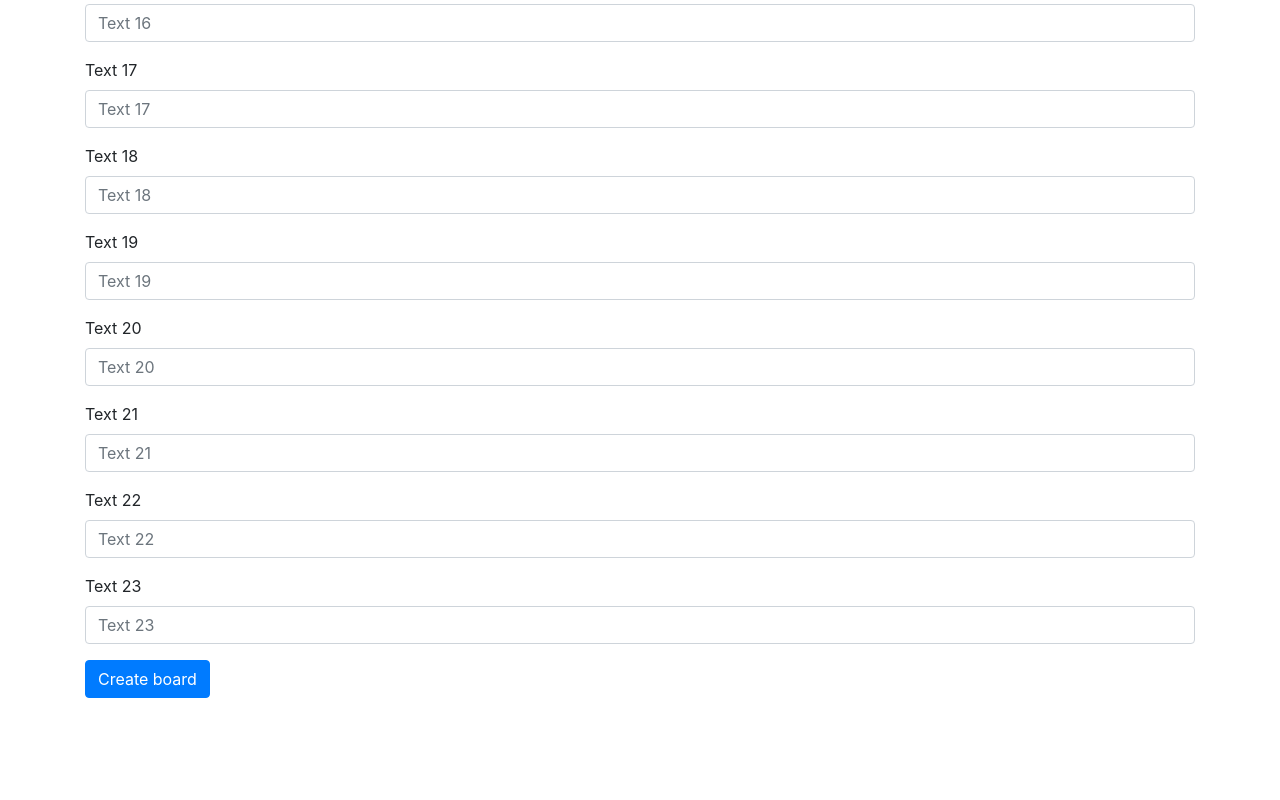
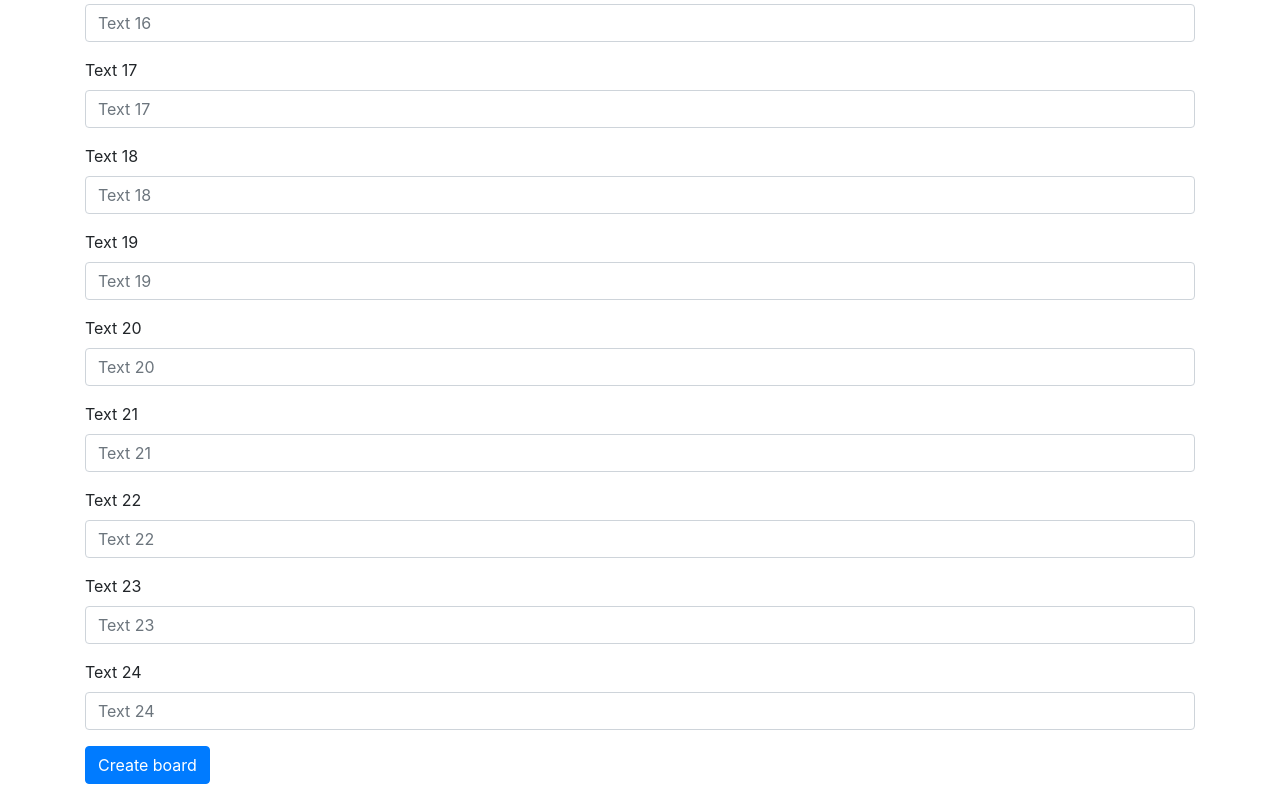
Before and after one commit to jonymusky/as-bingo, a website: page index.html in a window 1280 px wide. Shown: the part 1500-2300 px from the top of the page. Before the commit the page ends 2214 px from the top, so only its background shows below. Drawn offline with nearby package versions, Linux system fonts and the light colour scheme.

Commit message:
fix: adding missing input

```diff
--- a/index.html
+++ b/index.html
@@ -120,7 +120,10 @@
                 <label>Text 23</label>
                 <input type="text" class="form-control" placeholder="Text 23" name="text[]">
             </div>
-
+            <div class="form-group">
+                <label>Text 24</label>
+                <input type="text" class="form-control" placeholder="Text 24" name="text[]">
+            </div>
             <div class="form-group">
                 <button type="submit" class="btn btn-primary">Create board</button>
             </div>
```
